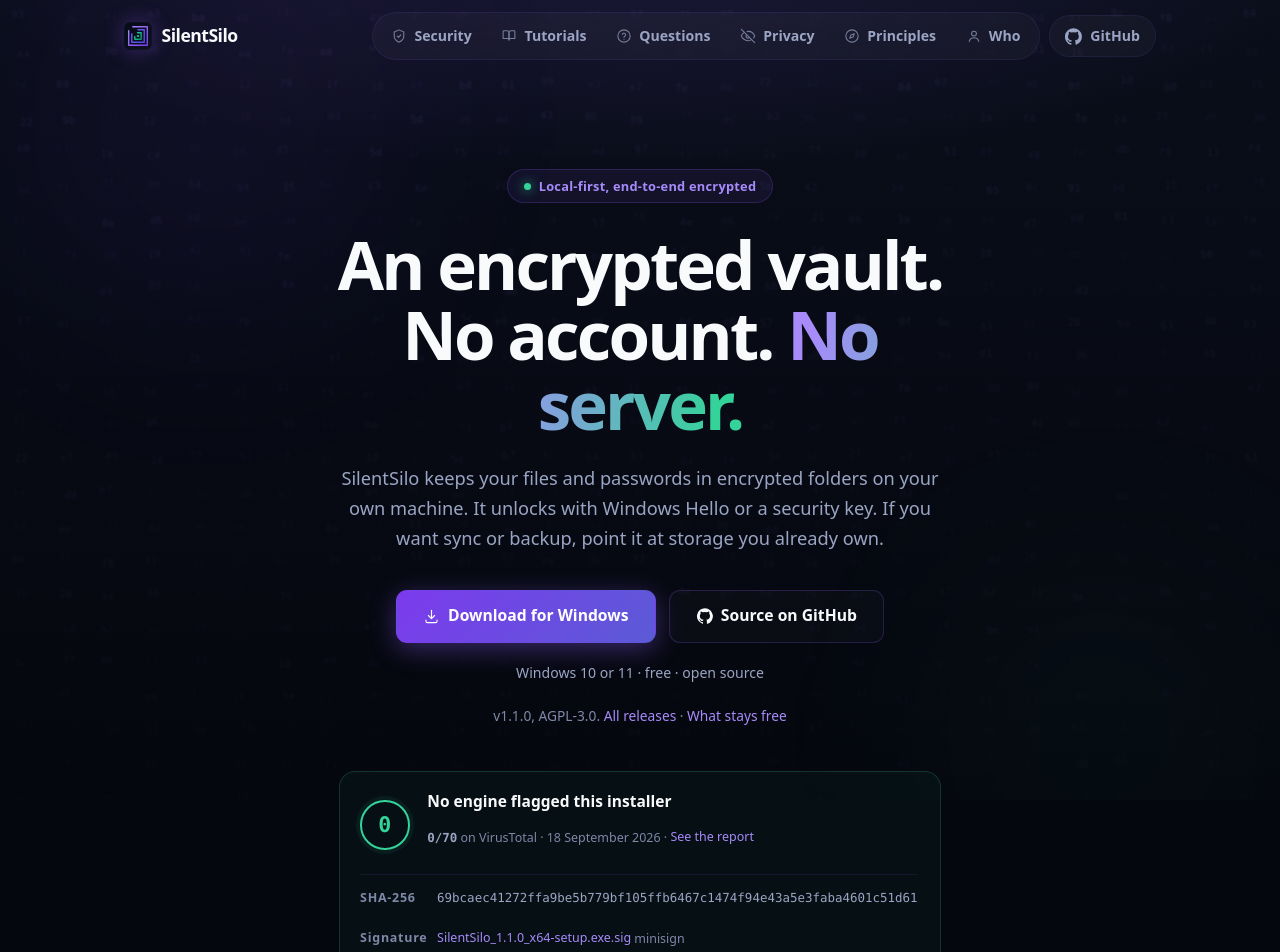
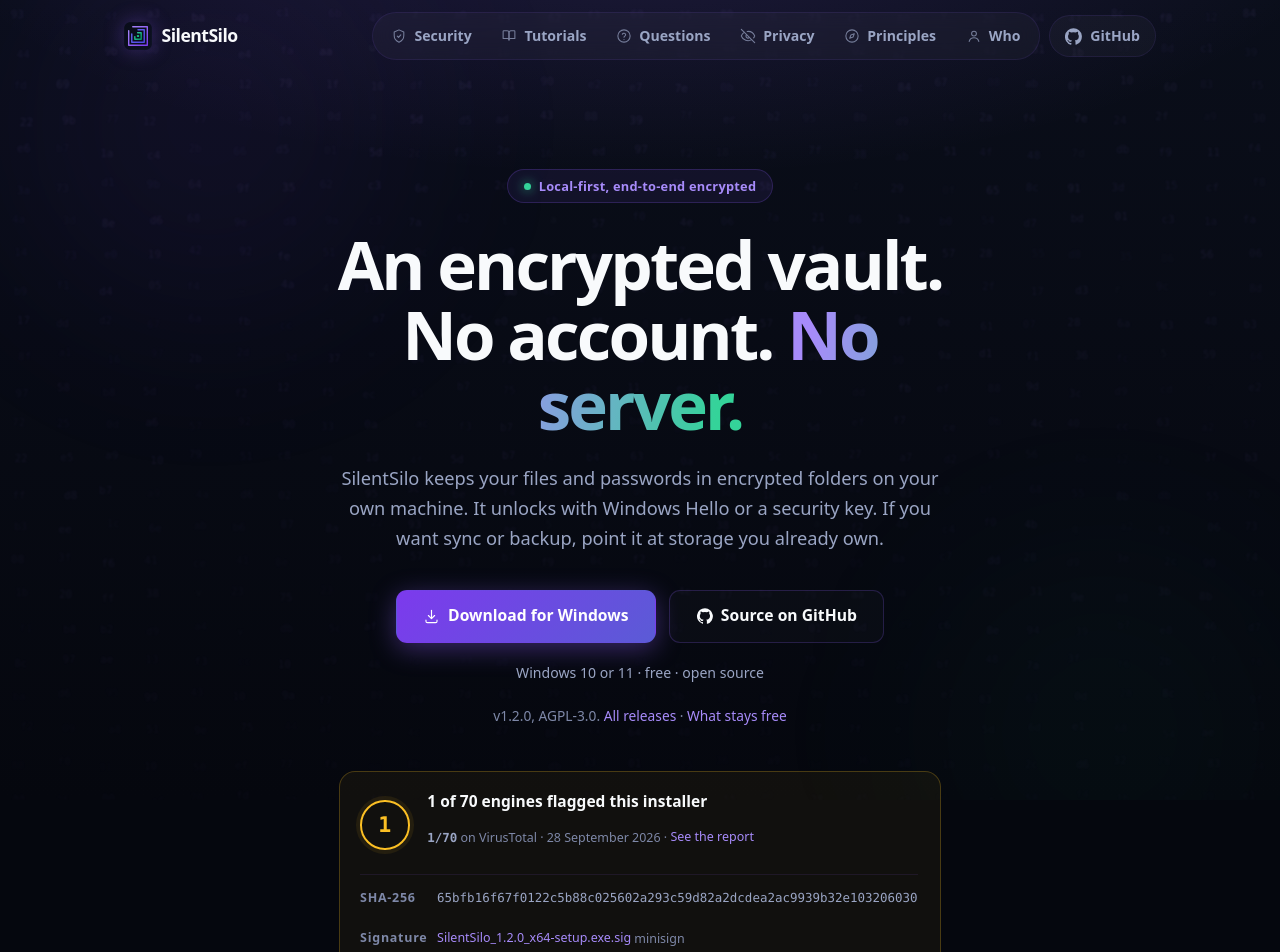
Before and after one commit to silentsilo/website, a Next.js app: page / in a window 1280 px wide. Shown: the top 952 px of the page. Built offline with nearby package versions, Linux system fonts and the light colour scheme.

Commit message:
Link SilentSilo 1.2.0

```diff
--- a/app/links.ts
+++ b/app/links.ts
@@ -20,10 +20,10 @@
  * the filename still carries the version, so update both with each tag.
  * Both are unused while `RELEASED` is false.
  */
-export const LATEST_TAG = "v1.1.0";
+export const LATEST_TAG = "v1.2.0";
 
 /** One string per release, everything else built from it. */
-export const LATEST_INSTALLER_NAME = "SilentSilo_1.1.0_x64-setup.exe";
+export const LATEST_INSTALLER_NAME = "SilentSilo_1.2.0_x64-setup.exe";
 export const LATEST_INSTALLER = `${REPO}/releases/latest/download/${LATEST_INSTALLER_NAME}`;
 
 /** The minisign signature published beside the installer, over the bytes as
@@ -45,11 +45,11 @@
  * each release; the report URL is built from the hash.
  */
 export const INSTALLER_SHA256 =
-  "69bcaec41272ffa9be5b779bf105ffb6467c1474f94e43a5e3faba4601c51d61";
+  "65bfb16f67f0122c5b88c025602a293c59d82a2dcdea2ac9939b32e103206030";
 export const VIRUSTOTAL_REPORT = `https://www.virustotal.com/gui/file/${INSTALLER_SHA256}`;
-export const VIRUSTOTAL_DETECTIONS = 0;
+export const VIRUSTOTAL_DETECTIONS = 1;
 export const VIRUSTOTAL_ENGINES = 70;
-export const VIRUSTOTAL_SCANNED = "18 September 2026";
+export const VIRUSTOTAL_SCANNED = "28 September 2026";
 
 /** The update endpoint is public too, so claims about it can be read. */
 export const RELEASES_REPO = "https://github.com/silentsilo/releases";
```
